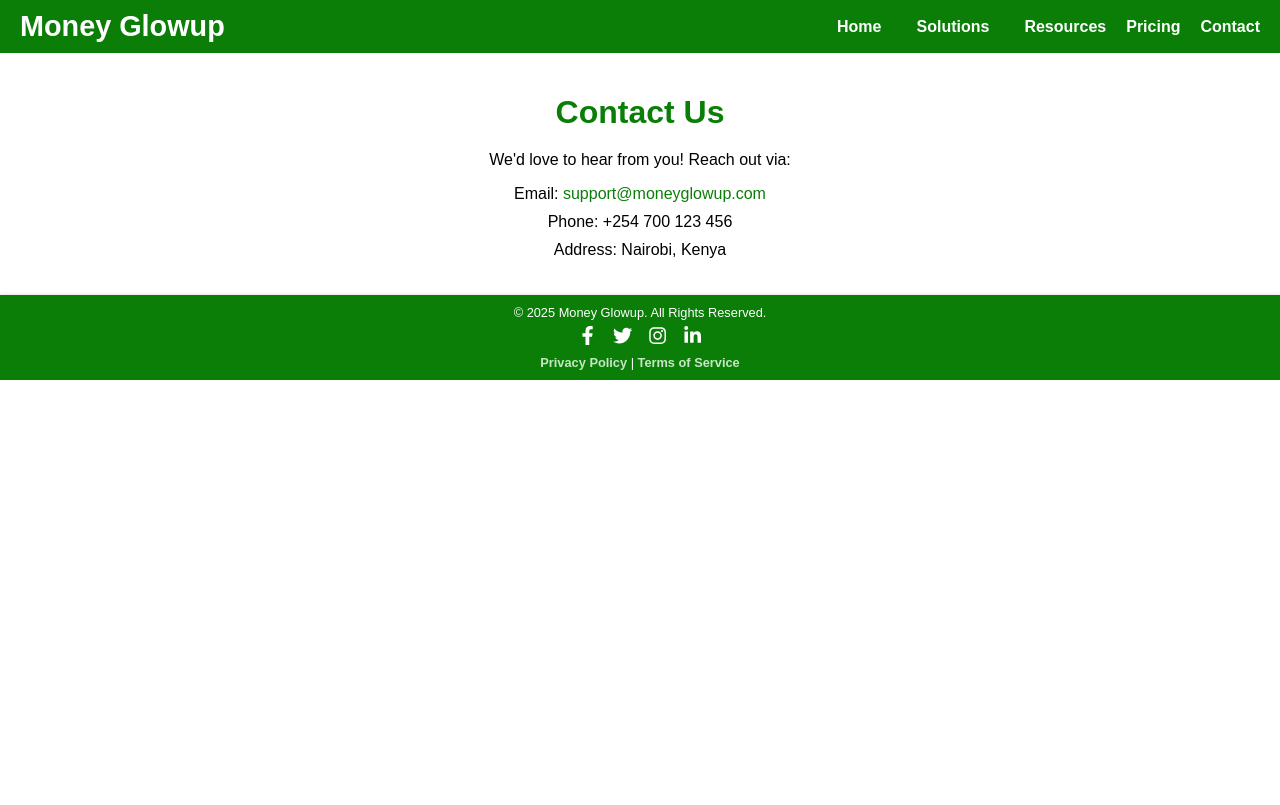
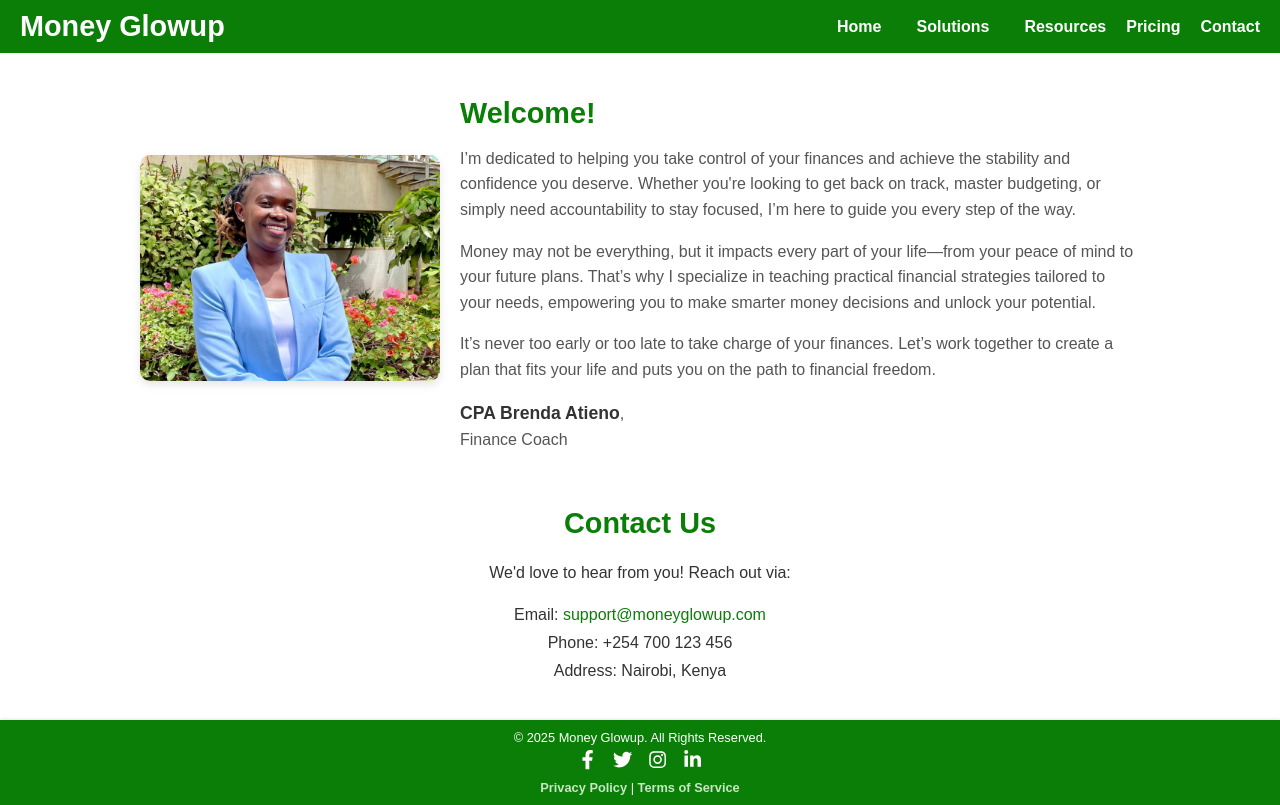
Before and after one commit to steph10920/moneyglowup, a React (Vite) app: page /contact in a window 1280 px wide. Built offline with nearby package versions, Linux system fonts and the light colour scheme.

Commit message:
new changes and design made

```diff
--- a/src/App.jsx
+++ b/src/App.jsx
@@ -44,7 +44,6 @@ const App = () => {
                     </div>
                   </div>
                 </section>
-
                 {/* Features Section */}
                 <section id="features-section" className="features">
                   <h2>Our Services</h2>
--- a/src/components/Contact.jsx
+++ b/src/components/Contact.jsx
@@ -1,16 +1,54 @@
 import React from "react";
 import "../styles/Contact.css";
+import FinanceCoachImage from "../assets/images/finance-coach.jpg"; // Ensure this path matches your file structure
 
 const Contact = () => {
   return (
     <div className="contact">
+      {/* About Us Section */}
+      <div className="contact-about">
+        {/* Image */}
+        <div className="about-image">
+          <img src={FinanceCoachImage} alt="CPA Brenda Atieno" />
+        </div>
+
+        {/* Text */}
+        <div className="about-text">
+          <h2>Welcome!</h2>
+          <p>
+            I’m dedicated to helping you take control of your finances and achieve the stability and
+            confidence you deserve. Whether you're looking to get back on track, master budgeting,
+            or simply need accountability to stay focused, I’m here to guide you every step of the way.
+          </p>
+          <p>
+            Money may not be everything, but it impacts every part of your life—from your peace of
+            mind to your future plans. That’s why I specialize in teaching practical financial
+            strategies tailored to your needs, empowering you to make smarter money decisions and
+            unlock your potential.
+          </p>
+          <p>
+            It’s never too early or too late to take charge of your finances. Let’s work together
+            to create a plan that fits your life and puts you on the path to financial freedom.
+          </p>
+          <p>
+            <strong>CPA Brenda Atieno</strong>,<br />
+            Finance Coach
+          </p>
+        </div>
+      </div>
+
+      {/* Contact Us Section */}
+      <div className="contact-details">
         <h1>Contact Us</h1>
         <p>We'd love to hear from you! Reach out via:</p>
         <ul>
-        <li>Email: <a href="mailto:support@moneyglowup.com">support@moneyglowup.com</a></li>
+          <li>
+            Email: <a href="mailto:support@moneyglowup.com">support@moneyglowup.com</a>
+          </li>
           <li>Phone: +254 700 123 456</li>
           <li>Address: Nairobi, Kenya</li>
         </ul>
+      </div>
     </div>
   );
 };
--- a/src/styles/Contact.css
+++ b/src/styles/Contact.css
@@ -1,28 +1,90 @@
+/* General Contact Page Styles */
 .contact {
   padding: 20px;
-    text-align: center;
+  max-width: 1000px;
+  margin: 0 auto;
+  color: #333;
 }
 
 .contact h1 {
-    color: #0A7E07;
+  font-size: 2rem;
   margin-bottom: 20px;
+  color: #0A7E07; /* Safaricom Green */
+}
+
+.contact p {
+  font-size: 1rem;
+  margin-bottom: 15px;
+  line-height: 1.6;
 }
 
 .contact ul {
   list-style: none;
   padding: 0;
+  margin: 20px 0;
 }
 
 .contact ul li {
+  font-size: 1rem;
   margin: 10px 0;
-    font-size: 1rem;
 }
 
-  .contact ul li a {
-    color: #0A7E07;
+.contact ul a {
+  color: #0A7E07; /* Safaricom Green */
   text-decoration: none;
 }
 
-  .contact ul li a:hover {
+.contact ul a:hover {
   text-decoration: underline;
 }
+
+/* About Us Section */
+.contact-about {
+  display: flex;
+  flex-wrap: wrap;
+  align-items: center;
+  gap: 20px;
+  margin-bottom: 40px;
+}
+
+.about-image img {
+  max-width: 300px;
+  border-radius: 10px;
+  box-shadow: 0 4px 8px rgba(0, 0, 0, 0.1);
+  width: 100%;
+  height: auto;
+}
+
+.about-text {
+  flex: 1;
+}
+
+.about-text h2 {
+  font-size: 1.8rem;
+  color: #0A7E07; /* Safaricom Green */
+  margin-bottom: 15px;
+}
+
+.about-text p {
+  font-size: 1rem;
+  color: #555;
+  line-height: 1.6;
+  margin-bottom: 15px;
+}
+
+.about-text strong {
+  font-size: 1.1rem;
+  color: #333;
+}
+
+/* Contact Details Section */
+.contact-details {
+  text-align: center;
+  margin-top: 40px;
+}
+
+.contact-details h1 {
+  font-size: 1.8rem;
+  margin-bottom: 20px;
+  color: #0A7E07;
+}
```
Also changed, not shown: src/assets/images/finance-coach.jpg (added). Lines whose indentation alone changed are shown as unchanged.
